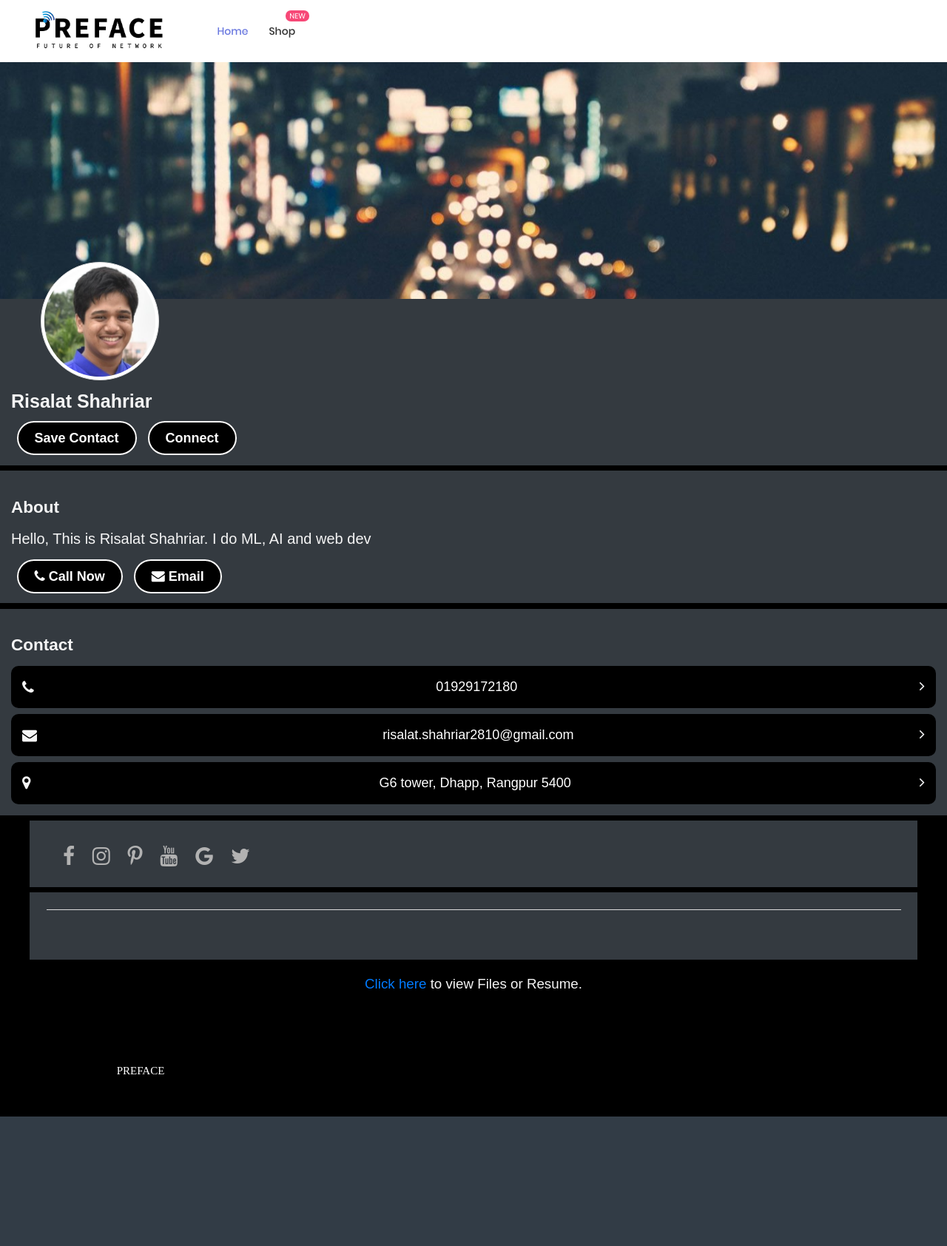
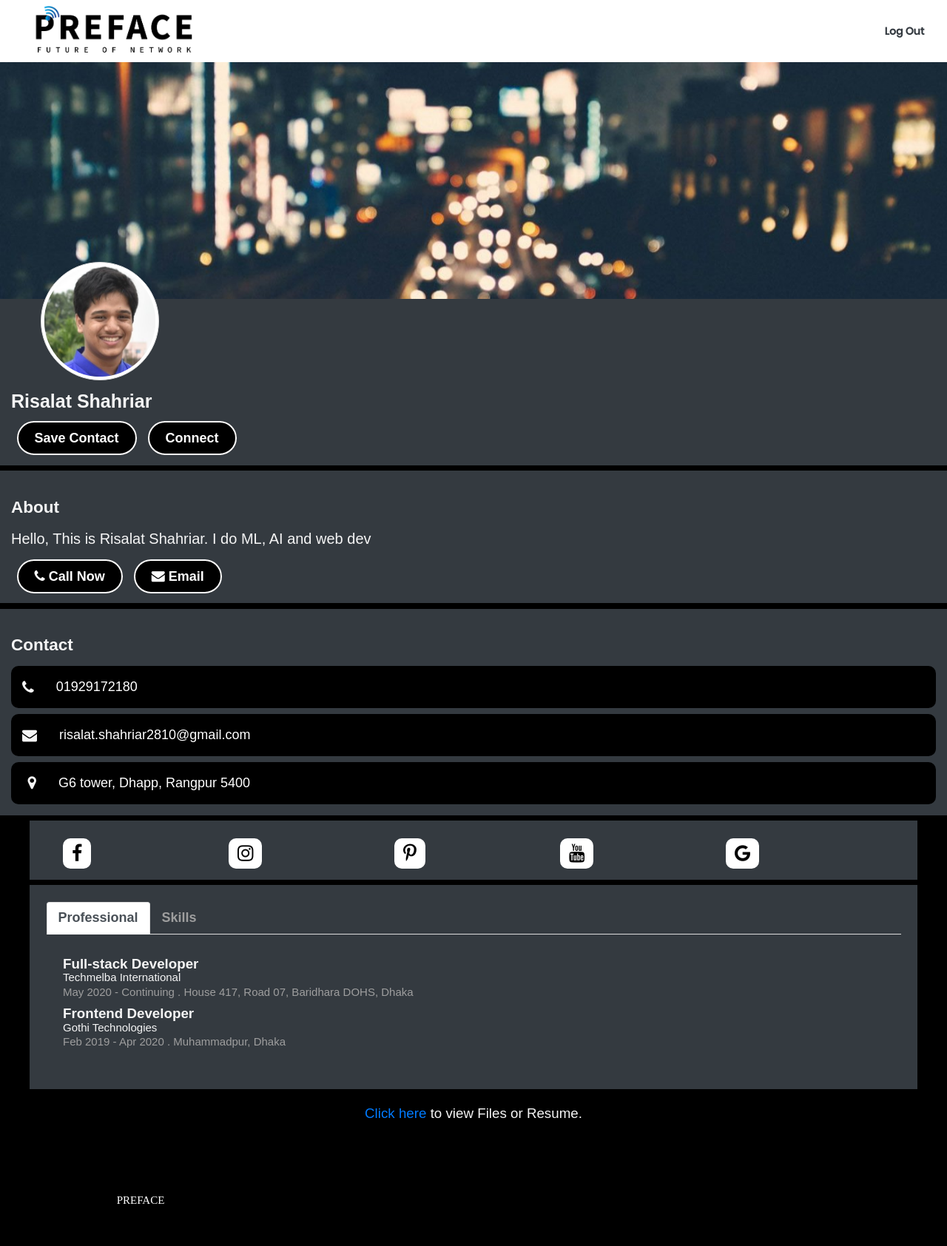
Before and after one commit to Sayem475/Preface_Card_Development, a Django app: page /profile/1 in a window 1280 px wide. Shown: the whole page at 74% size. Before the commit the page ends 1509 px from the top, so only its background shows below. Run offline with Django 3.2, Linux system fonts and the light colour scheme; data comes from the database, SQL or seed files in the repository; both versions use the stored data as it was after the commit; some libraries are stand-ins or nearby versions; some web fonts are replaced.

Commit message:
changes in userprofile

```diff
--- a/templates/User/userProfile.html
+++ b/templates/User/userProfile.html
@@ -28,8 +28,21 @@
 <!--===============================================================================================-->
 	<link rel="stylesheet" type="text/css" href="{% static 'css/util.css'%}">
 	<link rel="stylesheet" type="text/css" href="{% static 'css/main.css'%}">
+	<link href="{% static 'vendor/owl.carousel/assets/owl.carousel.min.css' %}" rel="stylesheet">
+
 <!--===============================================================================================-->
 <style>
+	.socialicons-designs{
+			font-size: 25px;
+			background: white;
+			color:black;
+			padding: 8px 12px 8px 12px;
+			border-radius: 10px;
+		}
+		.socialicons-designs:hover{
+			background-color: black;
+			color:white;
+		}
 	 .test a {
             font-family: Poppins-Medium;
             font-size: 20px;
@@ -170,37 +183,27 @@
 		<div class="container-menu-desktop trans-03">
 			<div class="wrap-menu-desktop">
 				<nav class="limiter-menu-desktop p-l-45">
-
-					<!-- Logo desktop -->
-					<a href="" class="logo">
-						<img src="{% static 'images/icons/pre-black.png'%}" alt="IMG-LOGO">
-					</a>
-
-					<!-- Menu desktop -->
-					<div class="menu-desktop">
-						<ul class="main-menu">
-							<li class="active-menu">
-								<a href="">Home</a>
-							</li>
-
-							<li class="label1" data-label1="new">
-								<a href="">Shop</a>
-							</li>
-						</ul>
+					<div class="logo-mobile">
+						<a href="/"><img src="{% static 'images/icons/pre-black.png'%}" alt="IMG-LOGO"></a>
+					</div>
+					<div class="btn-show-menu-mobile hamburger hamburger--squeeze ">
+						<span class="test mr-4">
+							<a href="#" class="text-dark">Log Out</a>
+						</span>
 					</div>
 				</nav>
 			</div>
 		</div>
 
 		<!-- Header Mobile -->
-		<div class="wrap-header-mobile text-center" style="background-color: black; color: white;">
+		<div class="wrap-header-mobile text-center">
 			<!-- Logo moblie -->
 			<div class="logo-mobile">
-				<a href=""><img src="{% static 'images/icons/prw.png'%}" alt="IMG-LOGO"></a>
+				<a href="/"><img src="{% static 'images/icons/pre-black.png'%}" alt="IMG-LOGO"></a>
 			</div>
 			<div class="btn-show-menu-mobile hamburger hamburger--squeeze ">
 				<span class="test">
-                    <a href="" class="text-light">SHOP</a>
+                    <a href="#" class="text-dark">Log Out</a>
 				</span>
 			</div>
 		</div>
@@ -252,27 +255,22 @@
 				<h4 class="mt-4 font-weight-bold">Contact</h4>
 				<div class="contactbtn mt-3">
 					<div class="bg-black">
-						<div class="d-flex justify-content-between">
+						<div class="d-flex">
 							<div class="p-3"><i class="fa fa-phone mt-1"></i></div>
 							<div class="p-3"><a href="#">{{ data.phone_number }}</a></div>
-							<div class="p-3"><a href="#"><i class="fa fa-angle-right text-light text-right" aria-hidden="true"></i></a></div>
 						</div>
 					</div>
 					<div class=" bg-black mt-2">
-						<div class="d-flex justify-content-between">
+						<div class="d-flex">
 							<div class="p-3"><i class="fa fa-envelope mt-1"></i></div>
 							<div class="p-3"><a href="#">{{ data.email }}</a></div>
-							<div class="p-3"><a href="#"><i class="fa fa-angle-right text-light text-right" aria-hidden="true"></i></a></div>
-
 						</div>
 					</div>
 
 					<div class=" bg-black mt-2">
-						<div class="d-flex justify-content-between">
-							<div class="p-3"><i class="fa fa-map-marker mt-1"></i></div>
+						<div class="d-flex">
+							<div class="p-3"><i class="fa fa-map-marker mt-1 pl-2"></i></div>
 							<div class="p-3"><a href="#">{{ data.address }}</a></div>
-							<div class="p-3"><a href="#"><i class="fa fa-angle-right text-light text-right" aria-hidden="true"></i></a></div>
-
 						</div>
 					</div>
 				</div>
@@ -282,32 +280,33 @@
 		<div class="container mt-2 biodata bg-dark p-3">
 			<div class="container contact-btn">
 				<div class="container social-links mt-2 sec-relate-product">
-					<div class="p-t-5 p-b-5">
+							<div class="owl-carousel  owl-theme">
+								<div class="item">
 									<a href="#" class="fs-28 cl7 hov-cl1 trans-04 m-r-16">
-							<i class="fa fa-facebook"></i>
+										<i class="fa fa-facebook socialicons-designs"></i>
 									</a>
-
+								</div>
+								<div class="item">
 									<a href="#" class="fs-28 cl7 hov-cl1 trans-04 m-r-16">
-							<i class="fa fa-instagram"></i>
+										<i class="fa fa-instagram socialicons-designs"></i>
 									</a>
-
+								</div>
+								<div class="item">
 									<a href="#" class="fs-28 cl7 hov-cl1 trans-04 m-r-16">
-							<i class="fa fa-pinterest-p"></i>
+										<i class="fa fa-pinterest-p socialicons-designs"></i>
 									</a>
+								</div>
+								<div class="item">
 									<a href="#" class="fs-28 cl7 hov-cl1 trans-04 m-r-16">
-							<i class="fa fa-youtube"></i>
+										<i class="fa fa-youtube socialicons-designs"></i>
 									</a>
+								</div>
+								<div class="item">
 									<a href="#" class="fs-28 cl7 hov-cl1 trans-04 m-r-16">
-							<i class="fa fa-google"></i>
+										<i class="fa fa-google socialicons-designs"></i>
 									</a>
-						<a href="#" class="fs-28 cl7 hov-cl1 trans-04 m-r-16">
-							<i class="fa fa-twitter"></i>
-						</a>
-						<!-- <a href="#" class="fs-28 cl7 hov-cl1 trans-04 m-r-16">
-							<i class="fa fa-globe"></i>
-						</a> -->
 								</div>
-
+							</div>
 				</div>
 			</div>
 		</div>
@@ -315,17 +314,17 @@
 		<!-- PERSONAL & PROFESSIONAL INFORMATION  -->
 		<div class="container p-4 bg-dark mt-2">
 			<ul class="nav nav-tabs infoanchor" id="myTab" role="tablist">
-				<!-- <li class="nav-item">
+				<li class="nav-item">
 				  <a class="nav-link active tabdesign" id="professional-tab" data-toggle="tab" href="#professional" role="tab" aria-controls="professional" aria-selected="true">Professional</a>
 				</li>
 				<li class="nav-item">
 				  <a class="nav-link tabdesign" id="skills-tab" data-toggle="tab" href="#skills" role="tab" aria-controls="skills" aria-selected="false">Skills</a>
-				</li> -->
+				</li>
 			  </ul>
 			  <div class="tab-content p-4" id="myTabContent">
 
 				<!-- PROFESSIONAL INFORMATION  -->
-				<!-- <div class="tab-pane fade show active" id="professional" role="tabpanel" aria-labelledby="professional-tab">
+				<div class="tab-pane fade show active" id="professional" role="tabpanel" aria-labelledby="professional-tab">
 					<div class="mt-2 mb-2">
 						<h5 class="font-weight-bold">Full-stack Developer</h5>
 						<h6>Techmelba International</h6>
@@ -343,10 +342,10 @@
 							<span> Muhammadpur, Dhaka</span>
 						</p>
 					</div>
-				</div> -->
+				</div>
 
 				<!-- SKILLS INFORMATION  -->
-				<!-- <div class="tab-pane fade" id="skills" role="tabpanel" aria-labelledby="skills-tab">
+				<div class="tab-pane fade" id="skills" role="tabpanel" aria-labelledby="skills-tab">
 					<div class="skills">
 						<p class="mb-1">
 							<span class="dot"></span>
@@ -365,7 +364,7 @@
 							Graphics Design
 						</p>
 					</div>
-				</div> -->
+				</div>
 			  </div>
 		</div>
 
@@ -376,9 +375,8 @@
 
 		<div class="container mt-4 text-center">
 			<h5 class="font-weight-bold text-uppercase"> </h5>
-			<h5 class="mt-2">  <a href=""> Click here </a>to view Files or Resume.</p>
+			<h5 class="mt-2">  <a href="#"> Click here </a>to view Files or Resume.</p>
 		</div>
-
 		{% if auth %}
 		<div class="container mt-5 text-center">
 			<a href="http://127.0.0.1:8000/profile/edit/{{ data.id }}" class="btn btn-danger">Edit Profile</a>
@@ -414,6 +412,8 @@
 <!--===============================================================================================-->
 	<script src="{% static 'vendor/bootstrap/js/popper.js'%}"></script>
 	<script src="{% static 'vendor/bootstrap/js/bootstrap.min.js'%}"></script>
+	<script src="{% static 'vendor/owl.carousel/owl.carousel.min.js' %}"></script>
+
 <!--===============================================================================================-->
 	<script src="{% static 'vendor/select2/select2.min.js'%}"></script>
 	<script>
@@ -445,6 +445,29 @@
 	</script>
 <!--===============================================================================================-->
 	<script src="{% static 'js/main.js'%}"></script>
+	<script>
+		$(document).ready(function(){
+			$('.owl-carousel').owlCarousel({
+				loop:true,
+				margin:10,
+				nav:false,
+				autoplay:true,
+				autoplayTimeout:2000,
+				autoplayHoverPause:true,
+				responsive:{
+					0:{
+						items:5
+					},
+					600:{
+						items:5
+					},
+					1000:{
+						items:5
+					}
+				}
+			})
+		});
+	</script>
 
 </body>
 </html>
```
Also changed, not shown: db.sqlite3. Lines whose indentation alone changed are shown as unchanged.
